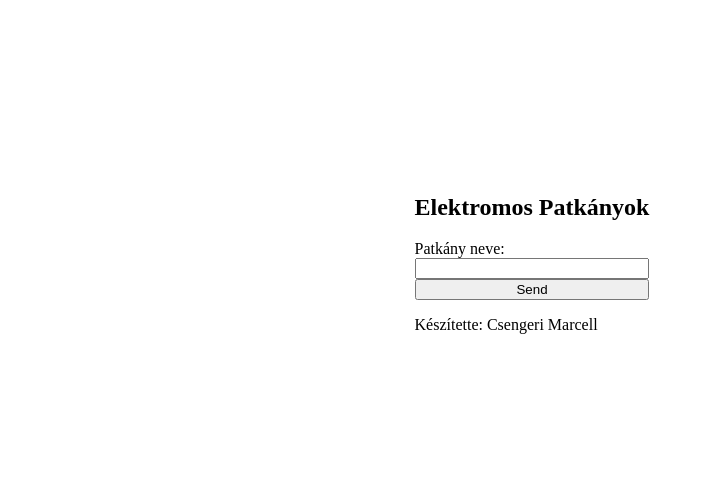
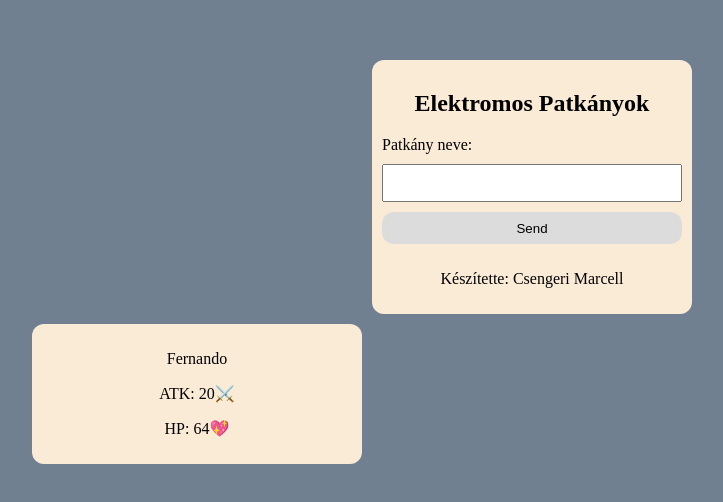
Before and after one commit to SziSharpKiralya/LightningRats, a website built with Vite: page index.html in a window 1280 px wide. Shown: the part 138-640 px from the top of the page, without its empty margins (108-831 px from the left). Built offline with nearby package versions, Linux system fonts and the light colour scheme.

Commit message:
Style and listing is done and finished.

```diff
--- a/index.html
+++ b/index.html
@@ -7,7 +7,7 @@
     <title>lightningrats</title>
   </head>
   <body>
-    <div id="app">
+    <div id="APP">
       <h2>Elektromos Patkányok</h2>
       <form id="RAT_FORM" action="#">
         <label for="RAT_FORM_NAME">Patkány neve:</label>
@@ -16,6 +16,9 @@
       </form>
       <p>Készítette: Csengeri Marcell</p>
     </div>
+    <div id="CARDS">
+
+    </div>
     <script type="module" src="/src/main.ts"></script>
   </body>
 </html>
--- a/src/main.ts
+++ b/src/main.ts
@@ -1,8 +1,10 @@
 import './style.css'
 import { ElectricRat } from './ElectricRat.ts'
 
+const eRats: ElectricRat[] = [];
 const rat: ElectricRat = new ElectricRat("Fernando");
 console.log(rat.name, rat.attack, rat.health);
+eRats.push(rat);
 
 function CreateNewRat(event: SubmitEvent) {
   event.preventDefault();
@@ -10,10 +12,38 @@ function CreateNewRat(event: SubmitEvent) {
   const ratName = document.getElementById("RAT_FORM_NAME") as HTMLInputElement;
   const newRat: ElectricRat = new ElectricRat(ratName.value);
   console.log(newRat.name, newRat.attack, newRat.health);
+  // alert("New rat has been added! 🐀")
+  eRats.push(newRat);
   ratForm.reset();
+  ListRats ()
+}
+
+function ListRats () {
+  const cards = document.getElementById("CARDS") as HTMLDivElement;
+  cards.innerHTML = "";
+
+  eRats.forEach(eRat => {
+    console.log("Listed");
+    const card = document.createElement("div");
+    cards.appendChild(card);
+
+    const pName = document.createElement("p");
+    pName.innerText = `${eRat.name}`;
+    card.appendChild(pName);
+
+    const pAttack = document.createElement("p");
+    pAttack.innerText = `ATK: ${eRat.attack}⚔️`;
+    card.appendChild(pAttack);
+
+    const pHealth = document.createElement("p");
+    pHealth.innerText = `HP: ${eRat.health}💖`;
+    card.appendChild(pHealth);
+  });
 }
 
 document.addEventListener("DOMContentLoaded", () => {
   console.log("Loaded 😊");
   document.getElementById("RAT_FORM")?.addEventListener("submit", CreateNewRat);
+
+  ListRats();
 })
--- a/src/style.css
+++ b/src/style.css
@@ -8,7 +8,60 @@ body {
   width: 100%;
 }
 
+body {
+  background-color:slategrey;
+}
+
 form {
   display: flex;
   flex-direction: column;
+
+  label {
+    margin-bottom: 10px;;
+  }
+
+  input {
+    margin-bottom: 10px;
+    height: 2rem;
+
+    &[type="submit"] {
+      border-radius: 12px;
+      background-color:gainsboro;
+      transition: ease-in 0.3s;
+      border: none;
+    }
+
+    &[type="submit"]:hover {
+      filter: brightness(1.3);
+    }
+  }
 }
+
+h2, p {
+  text-align: center;
+}
+
+#APP {
+  width: 300px;
+  min-height: 200px;
+  background-color: antiquewhite;
+  border-radius: 12px;
+  padding: 10px;
+  margin-bottom: 10px;
+}
+
+#CARDS {
+  display: grid;
+  grid-template-columns: 33% 34% 33%;
+  grid-gap: 15px;
+  width: 1000px;
+  max-height: 144px;
+  overflow-y: auto;
+  overflow-x: hidden;
+
+  div {
+    padding: 10px;
+    border-radius: 12px;
+    background-color: antiquewhite;
+  }
+}
```
